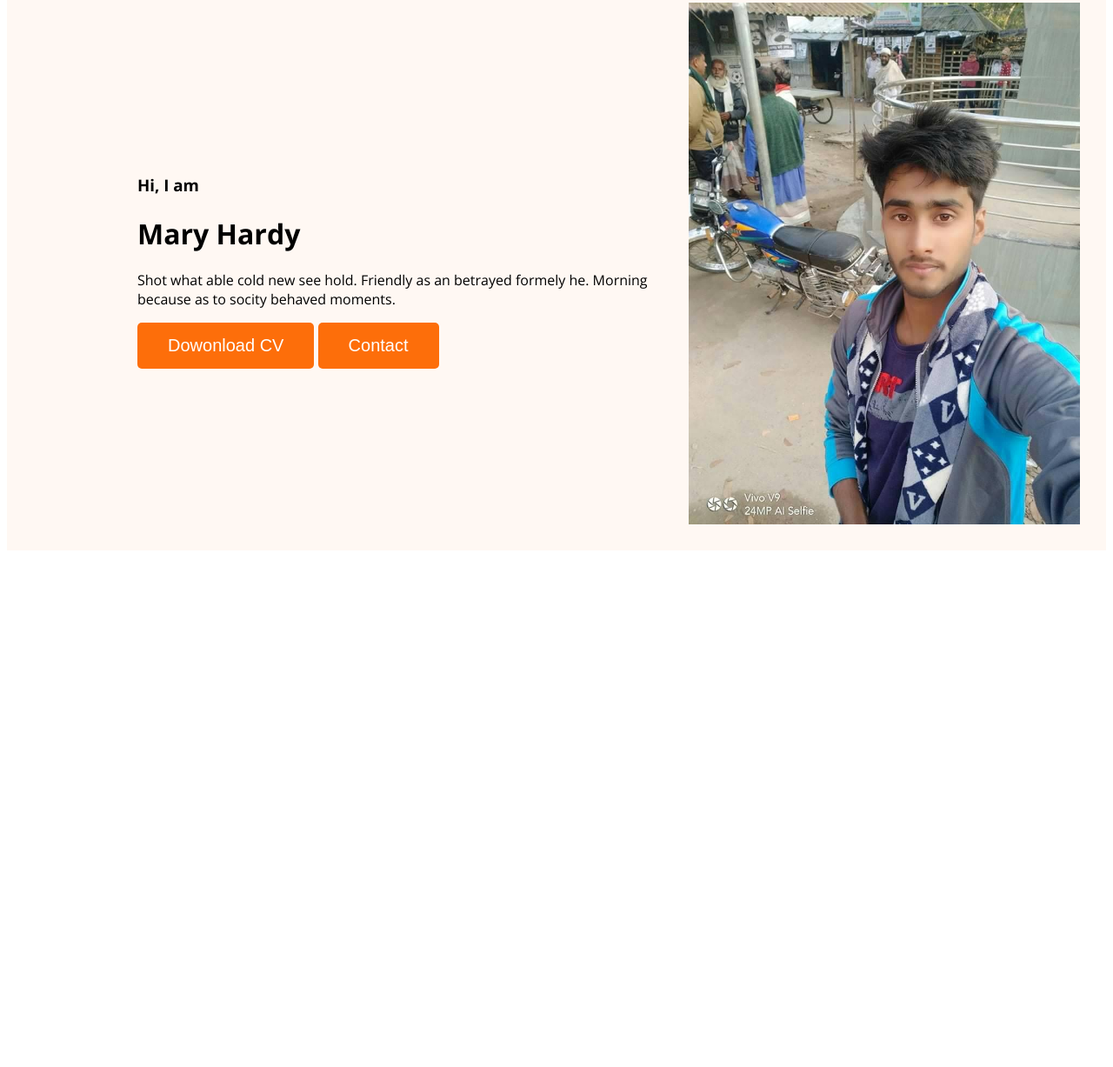
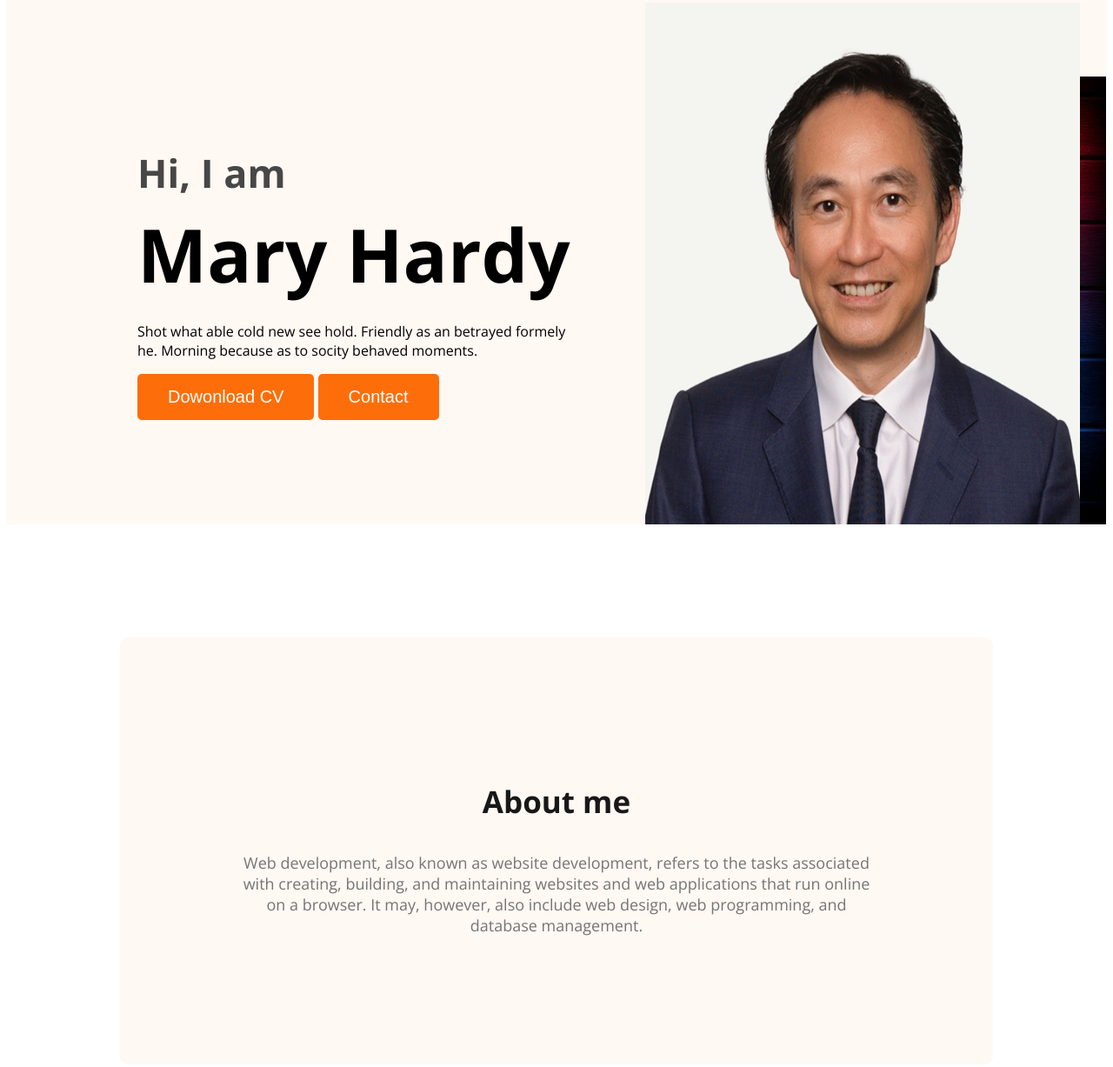
Before and after one commit to Chand4D/Developer-portfolio, a plain HTML site: page index.html in a window 1280 px wide. Shown: the part 186-1413 px from the top of the page at 87% size. Before the commit the page ends 827 px from the top, so only its background shows below. Drawn offline with nearby package versions, Linux system fonts and the light colour scheme.

```diff
--- a/index.html
+++ b/index.html
@@ -23,16 +23,22 @@
 <div class="banner-content">
     <h3 class="banner-greeting">Hi, I am</h3>
     <h1 class="banner-title">Mary Hardy</h1>
-    <p>Shot what able cold new see hold. Friendly as an betrayed formely he. Morning because as to socity behaved moments.</p>
+    <p class="banner-des">Shot what able cold new see hold. Friendly as an betrayed formely he. Morning because as to socity behaved moments.</p>
     <button class="btn-primary">Dowonload CV</button>
     <button class="btn-primary">Contact</button>
 </div>
-<img class="profile-pic" src="images/cha.jpg" alt="">
+<img class="profile-pic" src="images/hary.jpg" alt="">
 
 </div>
 
     </header>
     <main>
+<section class="about">
+    <h3 class="section-title">About me</h3>
+<p class="section-description">
+    Web development, also known as website development, refers to the tasks associated with creating, building, and maintaining websites and web applications that run online on a browser. It may, however, also include web design, web programming, and database management.
+</p>
+</section>
 
     </main>
     <footer>
--- a/styles/portfolio.css
+++ b/styles/portfolio.css
@@ -43,13 +43,56 @@
 }
 .header{
    background-color: #FFF8F3;
+background-image: url('../images/back.jpg');
+    background-repeat: no-repeat;
+    background-position: bottom right;
+
 }
 .banner{
-    padding: 30px 30px 30px 150px;
+    padding: 30px 30px 0px 150px;
    display: flex;
    align-items: center;
+   justify-content: space-between;
 }
 .banner .profile-pic{
     width: 500px;
     height: 600px;
+
 }
+.banner-greeting{
+    font-size: 45px;
+color: #474747;
+margin-bottom: 0;
+}
+.banner-title{
+    font-size: 85px;
+    font-weight: 700;
+    margin-top: 5px;
+    margin-bottom: 20px;
+}
+.banner-des{
+    margin-top: 0;
+}
+.banner-content{
+
+ max-width: 500px;
+
+}
+.about{
+
+    padding: 130px;
+  background: #FFF8F3;
+  border-radius: 10px;
+  margin: 130px;
+}
+.section-title{
+    color: #181818;
+    text-align: center;
+    font-size: 35px;
+    font-weight: 700;
+}
+.section-description{
+   color: #757575;
+   text-align: center;
+   font-size: 18px;
+}
```
Also changed, not shown: images/b.jpg (added), images/back.jpg (added), images/bo.jpg (added), images/debo.jpg (added), images/hary.jpg (added).
